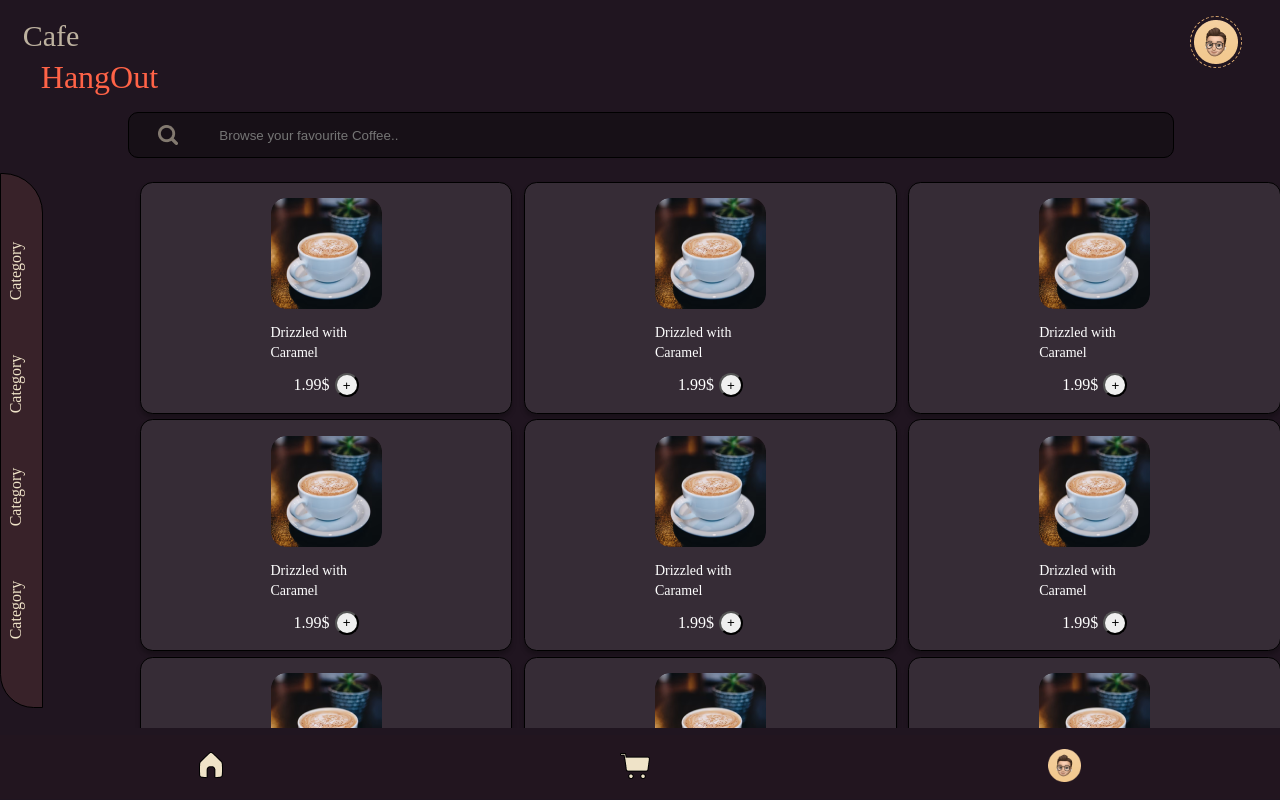
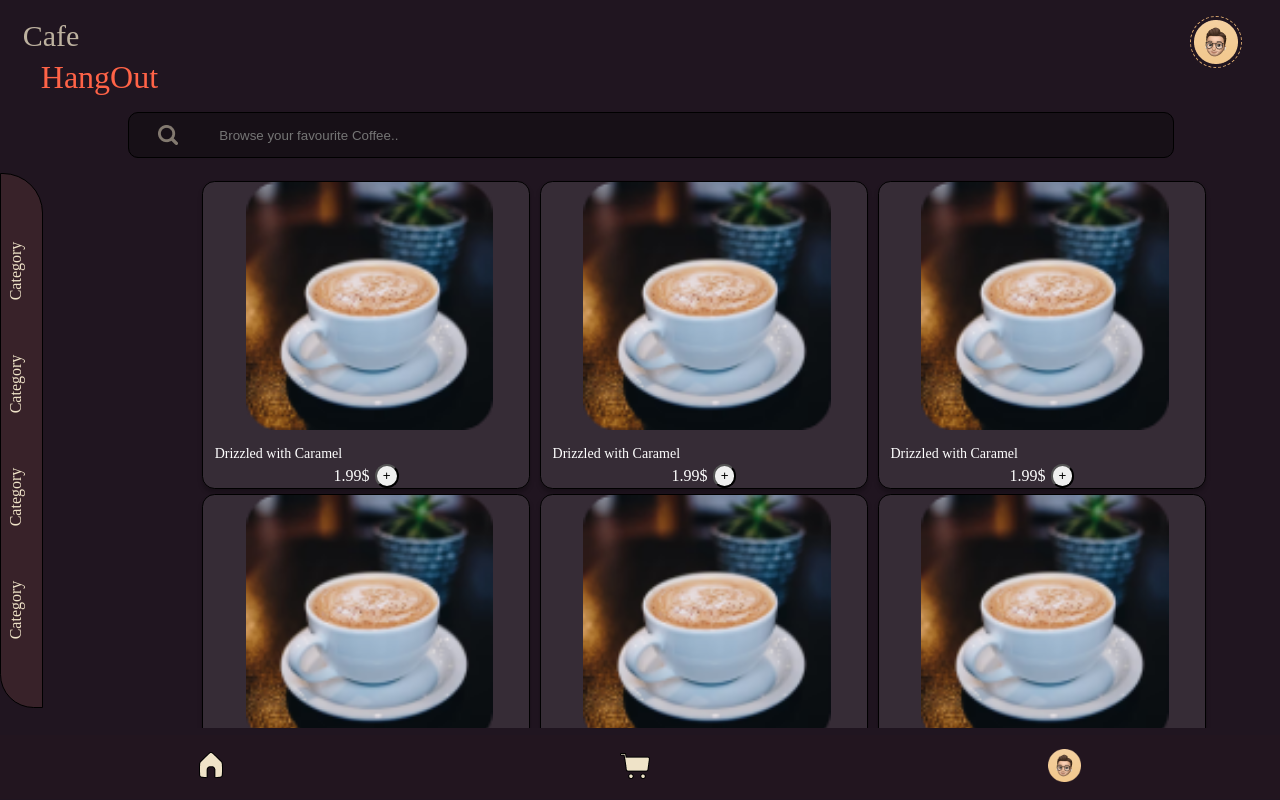
Before and after one commit to HangOutYL/HangOut, a React (Create React App) app: page / in a window 1280 px wide. Built offline with nearby package versions, Linux system fonts and the light colour scheme; the HTML template or start-up script is replaced by a standard one; a web font is replaced by a local one.

Commit message:
Coffee Cards Fixing

```diff
--- a/src/pages/Home/home.css
+++ b/src/pages/Home/home.css
@@ -168,9 +168,9 @@
   overflow-x: hidden;
   align-items: center;
   position: fixed;
-  width: 91%;
+  width: 80%;
   height: 69%;
-  left: 10%;
+  margin-left: 15%;
   top: 22%;
   box-sizing: border-box;
   /* border: 1px solid #09139ca8; */
@@ -202,13 +202,18 @@
   align-items: center;
   text-decoration: none;
   box-sizing: border-box;
+  overflow: hidden;
+  /* border: solid 1px red; */
+  margin-left: 2%;
+  width: 95%;
+  height: 10%;
 }
 
 .Card img {
   cursor: pointer;
   /* position: fixed; */
-  width: 111px;
-  height: 111px;
+  width: 80%;
+  height: 20%;
   left: 75px;
   top: 213px;
   /* border: blue 1px solid; */
@@ -218,10 +223,9 @@
 .Card .Text {
   cursor: pointer;
   /* position: fixed; */
-  width: 111px;
-  height: 35px;
-  left: 75px;
-  top: 332px;
+  width: 100%;
+  height: 2%;
+
   margin-top: 1em;
   font-family: Rosarivo;
   font-style: normal;
```
